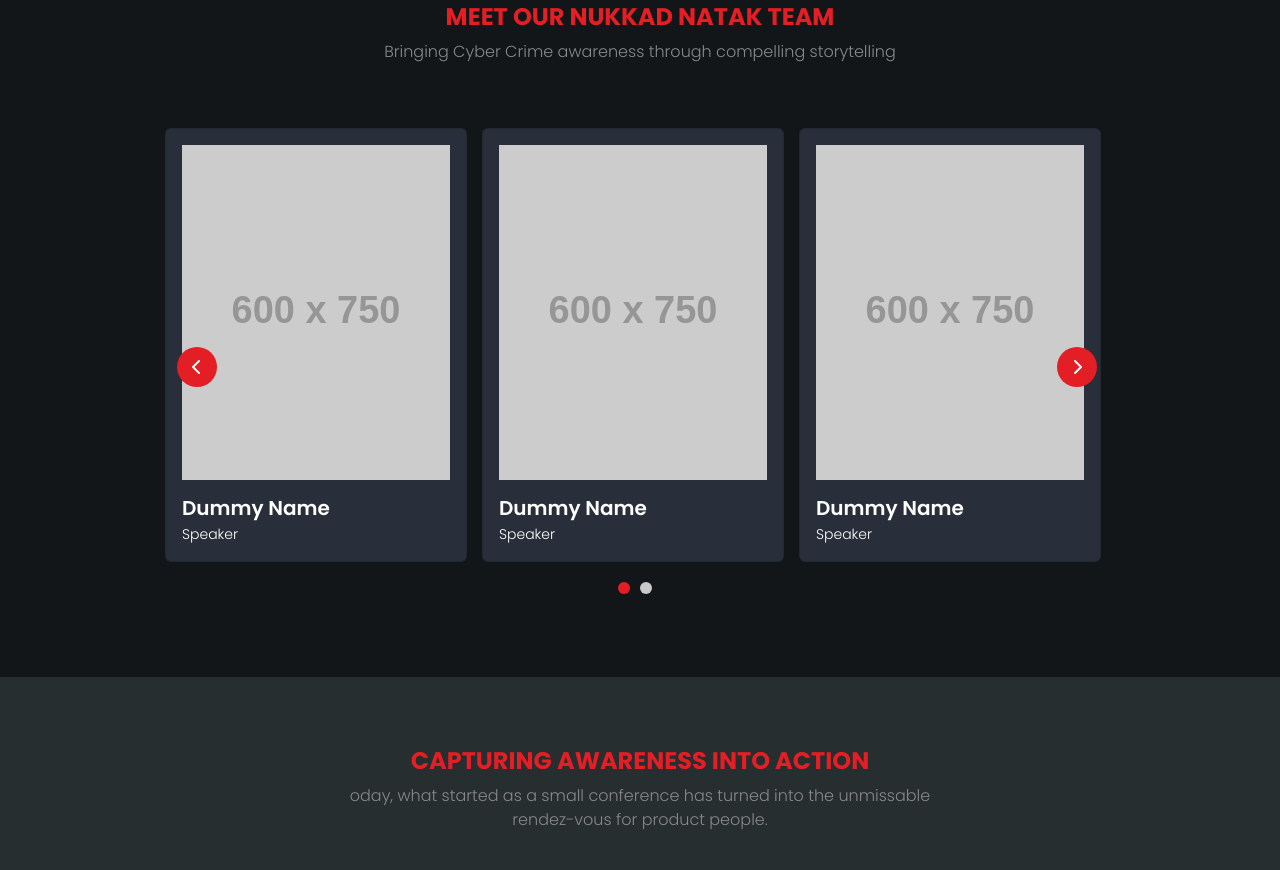
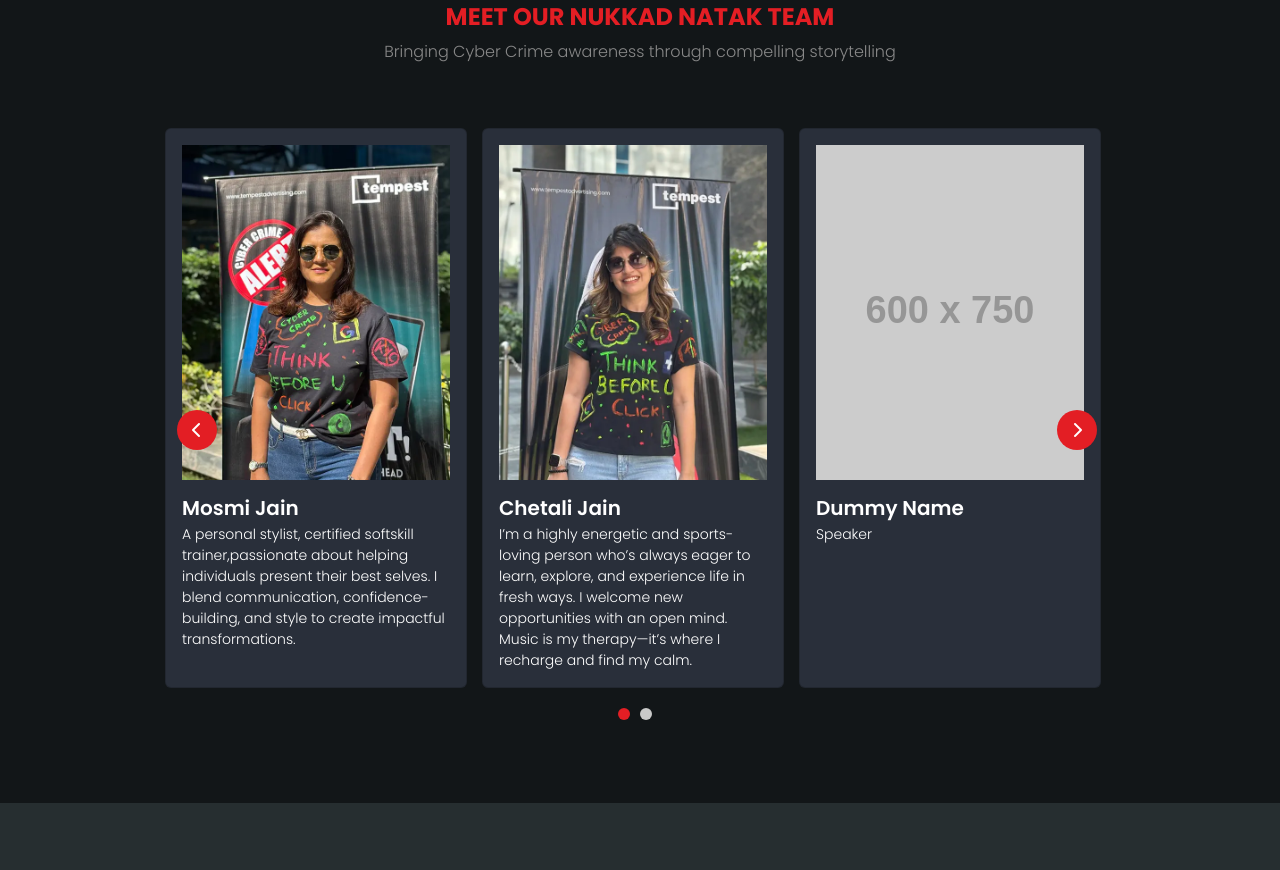
Before and after one commit to balu217-git/tempest-cyber-crime-alert, a plain HTML site: page index.html in a window 1280 px wide. Shown: the part 2720-3590 px from the top of the page. Drawn offline with nearby package versions, Linux system fonts and the light colour scheme; placeholder pictures from the web are drawn by us.

Commit message:
nataak commit

```diff
--- a/assets/css/style.css
+++ b/assets/css/style.css
@@ -230,6 +230,7 @@ h6 {
     background-position: left center;
     background-repeat: no-repeat;
     background-size: cover;
+    background-attachment: fixed;
 }
 .info-overlay{
     position: relative;
--- a/assets/js/app.js
+++ b/assets/js/app.js
@@ -1,3 +1,19 @@
+  $(window).on('load', function() {
+    gridAdjust(".info-speaker-slider .card");
+
+  });
+
+  $(window).resize(function() {
+    gridAdjust(".info-speaker-slider .card");
+
+  });
+
+  $(document).ready(function() {
+    gridAdjust(".info-speaker-slider .card");
+
+
+  });
+
   $('.hero-banner-slider').slick({
     dots: false,
     arrows: false,
@@ -38,3 +54,20 @@ $(window).on("scroll", function() {
       $("#mainHeader").removeClass("bg");
   }
 });
+
+
+function gridAdjust(targertSteing) {
+    var targertHight = $(targertSteing);
+    targertHight.css('height', 'auto');
+    var heights = [];
+    targertHight.each(function() {
+        var elem = $(this);
+        var height = elem.outerHeight();
+        heights.push(height);
+    });
+    heights = heights.sort(function(a, b) {
+        return b - a
+    });
+    var tallest = heights[0];
+    targertHight.css('height', tallest + 'px');
+}
--- a/index.html
+++ b/index.html
@@ -170,8 +170,8 @@
                             <div class="img-wrap-circle d-block mx-auto mb-3">
                                 <img class="img-fluid" src="./assets/img/cop-img.webp" alt="" >
                             </div>
-                            <!-- <h5 class="fw-bold text-brand-red text-uppercase">Smt. B. Sai Sri</h5>
-                            <p>DCP Cyber Crimes</p> -->
+                            <h5 class="fw-bold text-brand-red text-uppercase">Sri G. Vijay Kumar</h5>
+                            <p>Inspector of Police</p>
                         </div>
                     </div>
                     <div class="col-md-5">
@@ -244,14 +244,14 @@
                                     <div class="card bg-info-light">
                                         <div class="card-body">
                                             <img
-                                                src="https://dummyimage.com/600x750/ccc/fff.jpg"
+                                                src="./assets/img/team-img-01.webp"
                                                 class="img-fluid"
                                                 alt=""
                                             />
 
                                             <div class="text-white mt-3">
-                                                <h5 class="mb-1 fw-semibold">Dummy Name</h5>
-                                                <p class="small mb-0">Speaker</p>
+                                                <h5 class="mb-1 fw-semibold">Mosmi Jain</h5>
+                                                <p class="small mb-0">A personal stylist, certified softskill trainer,passionate about helping individuals present their best selves. I blend communication, confidence-building, and style to create impactful transformations.</p>
                                             </div>
 
                                         </div>
@@ -261,48 +261,14 @@
                                     <div class="card bg-info-light">
                                         <div class="card-body">
                                             <img
-                                                src="https://dummyimage.com/600x750/ccc/fff.jpg"
+                                                src="./assets/img/team-img-02.webp"
                                                 class="img-fluid"
                                                 alt=""
                                             />
 
                                             <div class="text-white mt-3">
-                                                <h5 class="mb-1 fw-semibold">Dummy Name</h5>
-                                                <p class="small mb-0">Speaker</p>
-                                            </div>
-
-                                        </div>
-                                    </div>
-                                </div>
-                                <div class="col-md-4">
-                                    <div class="card bg-info-light">
-                                        <div class="card-body">
-                                            <img
-                                                src="https://dummyimage.com/600x750/ccc/fff.jpg"
-                                                class="img-fluid"
-                                                alt=""
-                                            />
-
-                                            <div class="text-white mt-3">
-                                                <h5 class="mb-1 fw-semibold">Dummy Name</h5>
-                                                <p class="small mb-0">Speaker</p>
-                                            </div>
-
-                                        </div>
-                                    </div>
-                                </div>
-                                <div class="col-md-4">
-                                    <div class="card bg-info-light">
-                                        <div class="card-body">
-                                            <img
-                                                src="https://dummyimage.com/600x750/ccc/fff.jpg"
-                                                class="img-fluid"
-                                                alt=""
-                                            />
-
-                                            <div class="text-white mt-3">
-                                                <h5 class="mb-1 fw-semibold">Dummy Name</h5>
-                                                <p class="small mb-0">Speaker</p>
+                                                <h5 class="mb-1 fw-semibold">Chetali Jain</h5>
+                                                <p class="small mb-0">I’m a highly energetic and sports-loving person who’s always eager to learn, explore, and experience life in fresh ways. I welcome new opportunities with an open mind. Music is my therapy—it’s where I recharge and find my calm.</p>
                                             </div>
 
                                         </div>
@@ -793,7 +759,7 @@ $(document).ready(function() {
     fade: false,
     pauseOnHover: false,
     slidesToShow: 3,
-    slidesToScroll: 3,
+    slidesToScroll: 2,
     appendArrows: $('.info_speaker_arrows'),
         prevArrow: '<div class="slick-nav news__arrow news__arrow_dir_left"><i class="fa-solid fa-chevron-left speaker-left-arrow"></i></div>',
         nextArrow: '<div class="slick-nav news__arrow news__arrow_dir_right"><i class="fa-solid fa-chevron-right speaker-right-arrow"></i></div>',
@@ -802,7 +768,7 @@ $(document).ready(function() {
             breakpoint: 1200,
             settings: {
                 slidesToShow: 3,
-                slidesToScroll: 3,
+                slidesToScroll: 2,
                 infinite: true,
                 dots: true
             }
@@ -811,7 +777,7 @@ $(document).ready(function() {
             breakpoint: 768,
             settings: {
                 slidesToShow: 2,
-                slidesToScroll: 1,
+                slidesToScroll: 2,
                 arrows: false,
                 dots: true,
                 centerMode: false,
```
Also changed, not shown: assets/img/team-img-01.webp (added), assets/img/team-img-02.webp (added).
